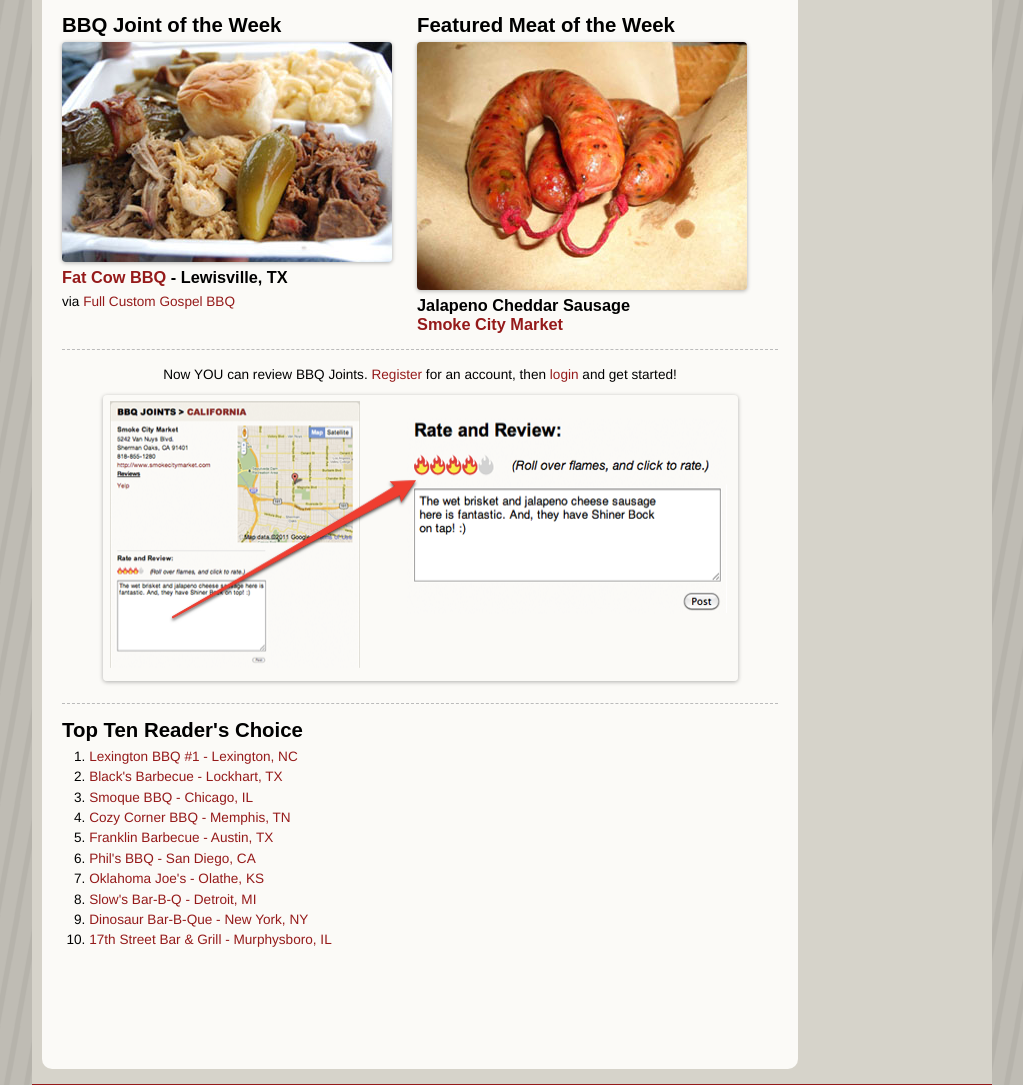
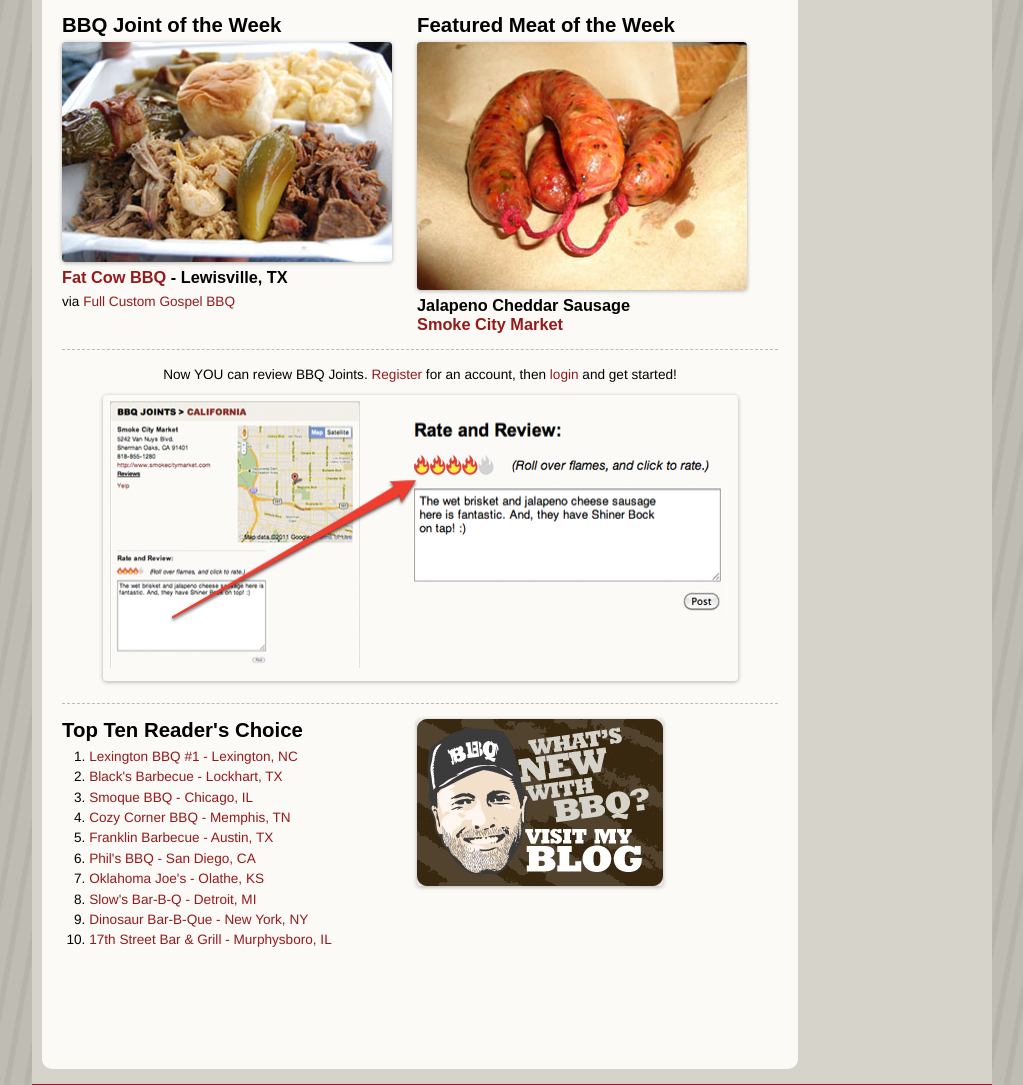
Before and after one commit to xtine/bbqjoints, a Django app: template templates/index.html in a window 1280 px wide. Shown: the part 306-1391 px from the top of the page, without its empty margins (128-1151 px from the left). Run offline with Django 3.2, Linux system fonts and the light colour scheme; the template is opened without the code that fills it, so the values that code supplies are empty; some libraries are stand-ins or nearby versions.

Commit message:
promote blog on front page

```diff
--- a/templates/index.html
+++ b/templates/index.html
@@ -48,4 +48,10 @@
 
     </div>
 
+    <div class="frontFeatureBox">
+
+        <a href="/blog"><img src="/static/img/promote_blog.png" width="246" height="167" alt="" /></a>
+
+    </div>
+
 	{% endblock %}
```
Also changed, not shown: static/img/promote_blog.png (added).
